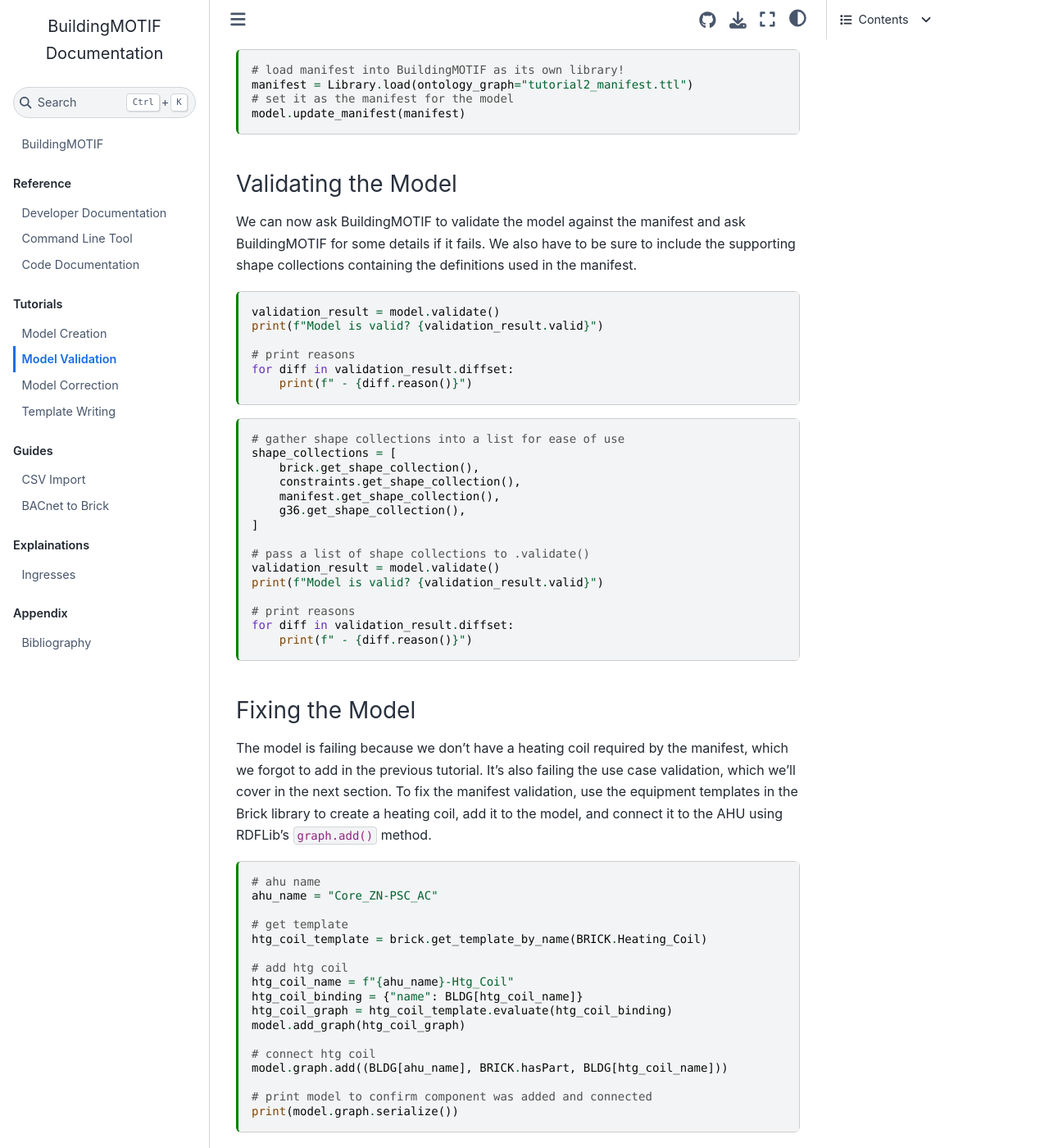
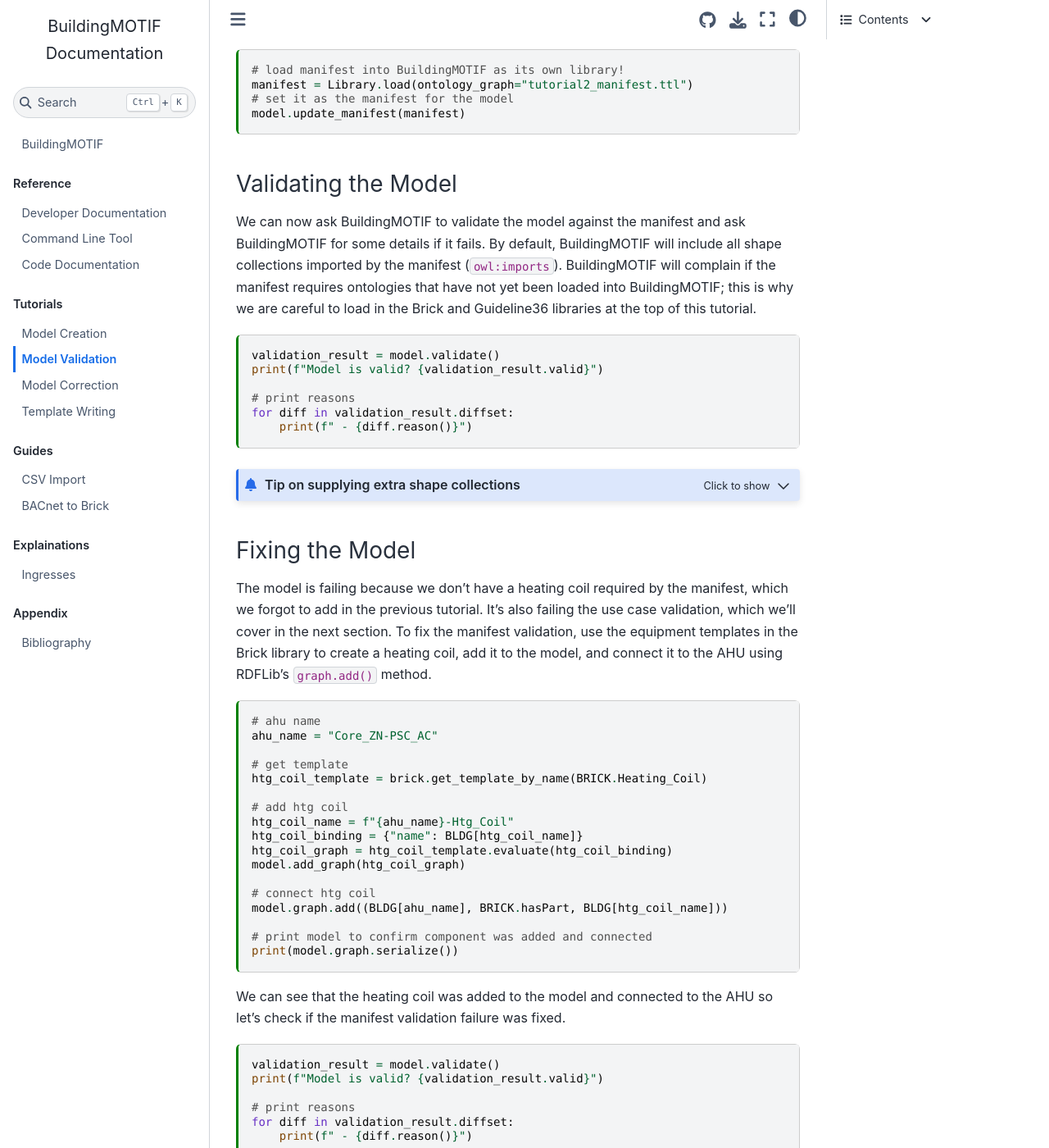
Before and after one commit to NREL/BuildingMOTIF, a Jupyter Book: the page built from docs/tutorials/model_validation.md, in a window 1280 px wide and 1400 px high, scrolled down 3917 px. Shown: the whole window at 82% size. Built offline with Jupyter Book 1.0.4 settings and Sphinx 7.4.7 and the Sphinx Book theme 1.1.4, drawn with Linux system fonts in a browser that asks for light colours; some of the changed text lies outside the part shown.

Commit message:
update docs for validation with manifest

````diff
--- a/docs/conf.py
+++ b/docs/conf.py
@@ -14,7 +14,7 @@ exclude_patterns = ['**.ipynb_checkpoints', '.DS_Store', 'Thumbs.db', '_build']
 execution_allow_errors = False
 execution_excludepatterns = []
 execution_in_temp = False
-execution_timeout = 30
+execution_timeout = 300
 extensions = ['sphinx_togglebutton', 'sphinx_copybutton', 'myst_nb', 'jupyter_book', 'sphinx_thebe', 'sphinx_comments', 'sphinx_external_toc', 'sphinx.ext.intersphinx', 'sphinx_design', 'sphinx_book_theme', 'sphinx.ext.autodoc', 'sphinx.ext.autosummary', 'sphinx.ext.viewcode', 'sphinxcontrib.bibtex', 'sphinx_jupyterbook_latex']
 external_toc_exclude_missing = False
 external_toc_path = '_toc.yml'
--- a/docs/tutorials/model_validation.md
+++ b/docs/tutorials/model_validation.md
@@ -240,7 +240,11 @@ model.update_manifest(manifest)
 
 ### Validating the Model
 
-We can now ask BuildingMOTIF to validate the model against the manifest and ask BuildingMOTIF for some details if it fails. We also have to be sure to include the supporting shape collections containing the definitions used in the manifest.
+We can now ask BuildingMOTIF to validate the model against the manifest and ask BuildingMOTIF for some details if it fails.
+By default, BuildingMOTIF will include all shape collections imported by the manifest (`owl:imports`). BuildingMOTIF will
+complain if the manifest requires ontologies that have not yet been loaded into BuildingMOTIF; this is why we are careful
+to load in the Brick and Guideline36 libraries at the top of this tutorial.
+
 
 ```{code-cell}
 validation_result = model.validate()
@@ -251,8 +255,13 @@ for diff in validation_result.diffset:
     print(f" - {diff.reason()}")
 ```
 
-```{code-cell}
+```{admonition} Tip on supplying extra shape collections
+:class: dropdown
 
+We can also provide a list of shape collections directly to `Model.validate`; BuildingMOTIF
+will use these shape collections to validate the model *instead of* the manifest.
+
+```python
 # gather shape collections into a list for ease of use
 shape_collections = [
     brick.get_shape_collection(),
@@ -297,8 +306,7 @@ print(model.graph.serialize())
 We can see that the heating coil was added to the model and connected to the AHU so let's check if the manifest validation failure was fixed.
 
 ```{code-cell}
-# pass a list of shape collections to .validate()
-validation_result = model.validate(shape_collections)
+validation_result = model.validate()
 print(f"Model is valid? {validation_result.valid}")
 
 # print reasons
````
